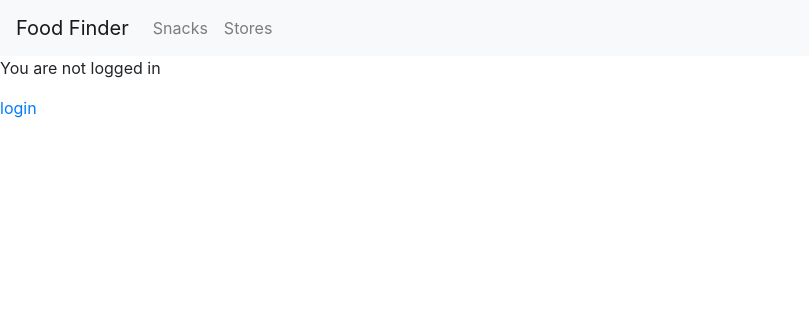
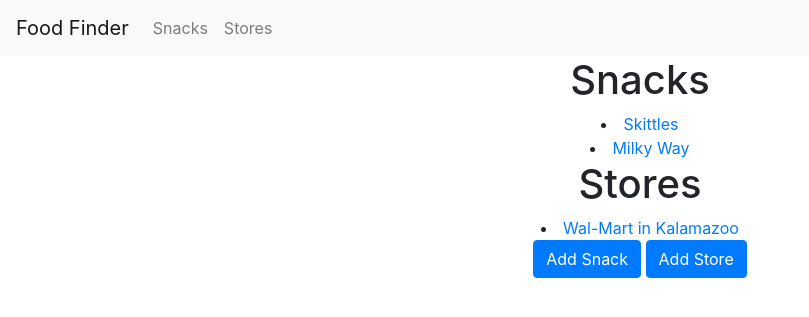
Before and after one commit to Sknapper4/foodFinder, a Django app: page /food/ in a window 1280 px wide. Shown: the top 317 px of the page, without its empty margins (0-809 px from the left). Run offline with Django 3.2, Linux system fonts and the light colour scheme; data comes from the database, SQL or seed files in the repository; some libraries are stand-ins or nearby versions; some web fonts are replaced.

Commit message:
reverted back, working

```diff
--- a/food/models.py
+++ b/food/models.py
@@ -14,7 +14,8 @@ class Snack(models.Model):
     name = models.CharField(max_length=255)
     price = models.DecimalField(default=1.00, decimal_places=2, max_digits=6)
     date_found = models.DateTimeField(auto_now_add=True, blank=True)
-    sale = models.BooleanField(default=False, blank=True)
+    sale = models.BooleanField(default=False)
+    # author = models.ForeignKey(User, default=User.username)
 
     def __str__(self):
         return f'%s' % self.name
--- a/food/templates/food/base.html
+++ b/food/templates/food/base.html
@@ -17,7 +17,7 @@
 
 <body>
 <nav class="navbar navbar-expand-lg navbar-light bg-light">
-    <a class="navbar-brand" href="#">Food Finder</a>
+    <a class="navbar-brand" href="{% url 'food:index' %}">Food Finder</a>
     <button class="navbar-toggler" type="button" data-toggle="collapse" data-target="#navbarNav"
             aria-controls="navbarNav" aria-expanded="false" aria-label="Toggle navigation">
         <span class="navbar-toggler-icon"></span>
@@ -25,20 +25,12 @@
     <div class="collapse navbar-collapse" id="navbarNav">
         <ul class="navbar-nav">
             <li class="nav-item">
-                <a class="nav-link" href="#">Snacks</a>
+                <a class="nav-link" href="{% url 'food:snack_list' %}">Snacks</a>
             </li>
             <li class="nav-item">
-                <a class="nav-link" href="#">Stores</a>
-            </li>
-
-        </ul>
-        {% if user.is_authenticated %}
-        <ul class="navbar-nav ml-auto">
-            <li>
-                <a href="{% url 'logout' %}">logout</a>
+                <a class="nav-link" href="{% url 'food:store_list' %}">Stores</a>
             </li>
         </ul>
-        {% endif %}
     </div>
 </nav>
 
--- a/food/templates/food/index.html
+++ b/food/templates/food/index.html
@@ -2,25 +2,21 @@
 
 {% block content %}
 
-    {% if user.is_authenticated %}
-
-        {% if snack_list %}
-
-            {% for snack in snack_list %}
-
-                <li>{{ snack }}</li>
-
-
-            {% endfor %}
-
-        {% endif %}
-
-
-    {% else %}
-        <p>You are not logged in</p>
-        <a href="{% url 'login' %}">login</a>
-    {% endif %}
-
-
+        <div class="text-center">
+            <h1>Snacks</h1>
+            {% if snacks %}
+                {% for snack in snacks %}
+                    <li><a href="{% url 'food:snack_details' snack.id %}">{{ snack }}</a> </li>
+                {% endfor %}
+            {% endif %}
+            {% if stores %}
+                <h1>Stores</h1>
+                {% for store in stores %}
+                    <li><a href="{% url 'food:store_details' store.id %}">{{ store }}</a> </li>
+                {% endfor %}
+            {% endif %}
+            <button class="btn btn-md btn-primary"> <a class="text-white" href="{% url 'food:create_snack' %}">Add Snack</a></button>
+            <button class="btn btn-md btn-primary"><a class="text-white" href="{% url 'food:create_store' %}">Add Store</a></button>
+        </div>
 
 {% endblock %}
--- a/food/urls.py
+++ b/food/urls.py
@@ -2,6 +2,13 @@ from django.urls import path
 
 from . import views
 
+app_name = 'food'
 urlpatterns = [
     path('', views.index, name='index'),
+    path('snack_list/', views.snack_list, name='snack_list'),
+    path('store_list/', views.store_list, name='store_list'),
+    path('snack/<int:snack_id>/', views.snack_details, name='snack_details'),
+    path('store/<int:store_id>/', views.store_detail, name='store_details'),
+    path('snack/create_snack/', views.create_snack, name='create_snack'),
+    path('store/create_store/', views.create_store, name='create_store'),
 ]
--- a/food/views.py
+++ b/food/views.py
@@ -1,13 +1,53 @@
 from django.http import HttpResponse
+from django.shortcuts import render, get_object_or_404
 from django.template import loader
-
+from django.contrib.auth.decorators import login_required
 from .models import Snack, Store
 
 
+# @login_required
 def index(request):
-    snack_list = Snack.objects.all()[:5]
+    snacks = Snack.objects.all()[:5]
+    stores = Store.objects.all()
     template = loader.get_template('food/index.html')
     context = {
-        'snack_list': snack_list,
+        'snacks': snacks,
+        'stores': stores
     }
     return HttpResponse(template.render(context, request))
+
+
+def snack_list(request):
+    snacks = Snack.objects.all()[:5]
+    template = loader.get_template('food/snack_list.html')
+    context = {
+        'snacks': snacks
+    }
+    return HttpResponse(template.render(context, request))
+
+
+def store_list(request):
+    stores = Store.objects.all()
+    template = loader.get_template('food/store_list.html')
+    context = {
+        'stores': stores
+    }
+    return HttpResponse(template.render(context, request))
+
+
+def snack_details(request, snack_id):
+    snack = get_object_or_404(Snack, pk=snack_id)
+    return render(request, 'food/snack_details.html', {'snack': snack})
+
+
+def store_detail(request, store_id):
+    store = get_object_or_404(Store, pk=store_id)
+    return render(request, 'food/store_details.html', {'store': store})
+
+
+def create_snack(request):
+    return HttpResponse("create snack")
+
+
+def create_store(request):
+    return HttpResponse("create store")
```
Also changed, not shown: food/templates/food/create_snack.html (added, +19 -0 lines), food/templates/food/create_store.html (added, +18 -0 lines), food/templates/food/snack_details.html (added, +15 -0 lines), food/templates/food/snack_list.html (added, +11 -0 lines), food/templates/food/store_details.html (added, +13 -0 lines), food/templates/food/store_list.html (added, +11 -0 lines).
